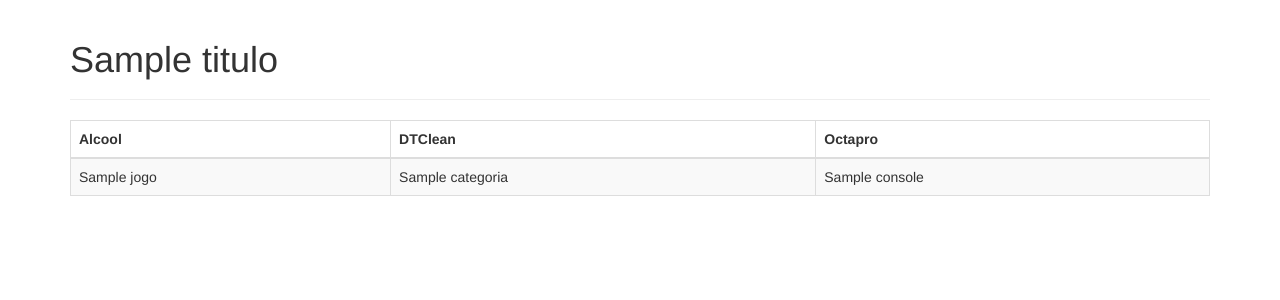
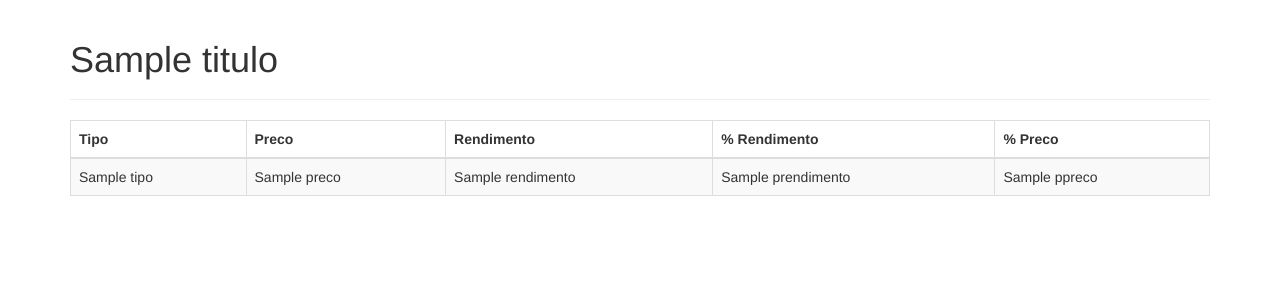
Before and after one commit to arturlicks/FuelCalculator, a Flask app: template templates/calcular.html in a window 1280 px wide. Shown: the top 300 px of the page. Run offline with Flask 2, Linux system fonts and the light colour scheme; the template is opened without the code that fills it: most values are stand-ins (such as "Sample title", 1, 10 or a date in 2020); some libraries are stand-ins or nearby versions.

Commit message:
Fixed the main routes, the post arguments and the form. Fixed the List with all fields.

```diff
--- a/Main.py
+++ b/Main.py
@@ -1,46 +1,50 @@
-from flask import Flask, render_template, request, redirect
+from flask import Flask, render_template, request
 
 app = Flask(__name__)
 
 
 class Combustivel:
-    def __init__(self, tipo, preco, rendimento):
+    def __init__(self, tipo, preco, rendimento, prendimento, ppreco):
         self.tipo = tipo
         self.preco = preco
         self.rendimento = rendimento
-#
-#
-# jogo1 = Jogo('Super Mario', 'Ação', 'SNES')
-# jogo2 = Jogo('Pokemon Gold', 'RPG', 'GBA')
-CombTeste = Combustivel('Teste',3.59,10)
+        self.prendimento = prendimento
+        self.ppreco = ppreco
+
+
+CombTeste = Combustivel('Teste', 3.59, 10, 0.70, 0.81)
 lista = [CombTeste]
 
 
-# @app.route('/')
-# def index():
-@app.route('/', methods=['POST',])
-def index():
-    tipo = request. form['tipo']
-    preco = request. form['preco']
-    rendimento = request. form['rendimento']
-    combustivel = Combustivel(tipo, preco, rendimento)
-    lista.append(combustivel)
-    return render_template('main.html', titulo='Homepage')
-# return render_template('main.html', titulo='Jogos', jogos=lista)
-
-@app.route('/calcular')
-def calcular():
-    return render_template('calcular.html', titulo='Resultado')
+@app.route('/')
+def home():
+    return render_template('main.html', titulo='Home')
 
 
-# @app.route('/criar', methods=['POST',])
-# def criar():
-#     nome = request. form['nome']
-#     categoria = request. form['categoria']
-#     console = request. form['console']
-#     jogo = Jogo(nome, categoria, console)
-#     lista.append(jogo)
-#     return redirect('/')
+@app.route('/calcular', methods=['POST', ])
+def calcular():
+    tipo = 'Alcool'
+    preco = request.form['apreco']
+    rendimento = 7.6
+    prendimento = 0.63
+    ppreco = 0.93
+    combustivel = Combustivel(tipo, preco, rendimento, prendimento, ppreco)
+    lista.append(combustivel)
+    tipo = 'DtClean'
+    preco = request.form['dpreco']
+    rendimento = 10.6
+    prendimento = 0.71
+    ppreco = 0.71
+    combustivel = Combustivel(tipo, preco, rendimento, prendimento, ppreco)
+    lista.append(combustivel)
+    tipo = 'OctaPro'
+    preco = request.form['opreco']
+    rendimento = 12
+    prendimento = 0.88
+    ppreco = 1.31
+    combustivel = Combustivel(tipo, preco, rendimento, prendimento, ppreco)
+    lista.append(combustivel)
+    return render_template('calcular.html', titulo='Resultado', combustiveis=lista)
 
 
 app.run(debug=True)
--- a/templates/calcular.html
+++ b/templates/calcular.html
@@ -3,17 +3,21 @@
     <table class="table table-striped table-responsive table-bordered">
         <thead>
             <tr>
-                <th>Alcool</th>
-                <th>DTClean</th>
-                <th>Octapro</th>
+                <th>Tipo</th>
+                <th>Preco</th>
+                <th>Rendimento</th>
+                <th>% Rendimento</th>
+                <th>% Preco</th>
             </tr>
         </thead>
         <tbody>
-        {% for jogo in jogos %}
+        {% for combustivel in combustiveis %}
                         <tr>
-                            <td>{{ jogo.nome }}</td>
-                            <td>{{ jogo.categoria }}</td>
-                            <td>{{ jogo.console }}</td>
+                            <td>{{ combustivel.tipo }}</td>
+                            <td>{{ combustivel.preco }}</td>
+                            <td>{{ combustivel.rendimento }}</td>
+                            <td>{{ combustivel.prendimento }}</td>
+                            <td>{{ combustivel.ppreco }}</td>
                         </tr>
         {% endfor %}
         </tbody>
```
Also changed, not shown: templates/main.html (+6 -6 lines).
